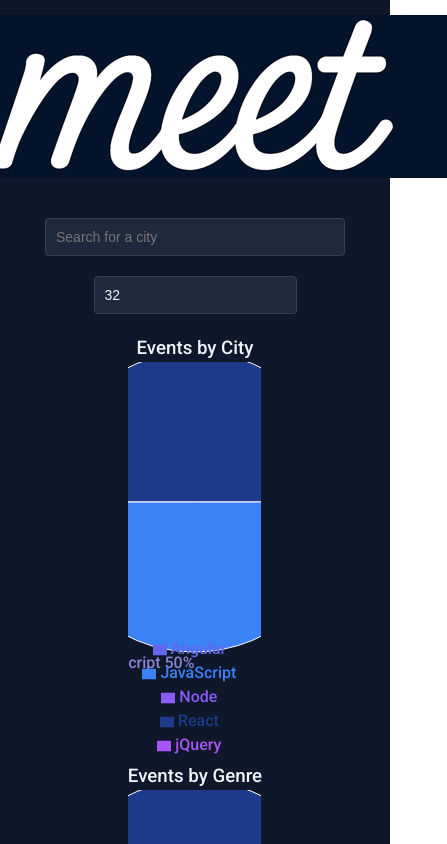
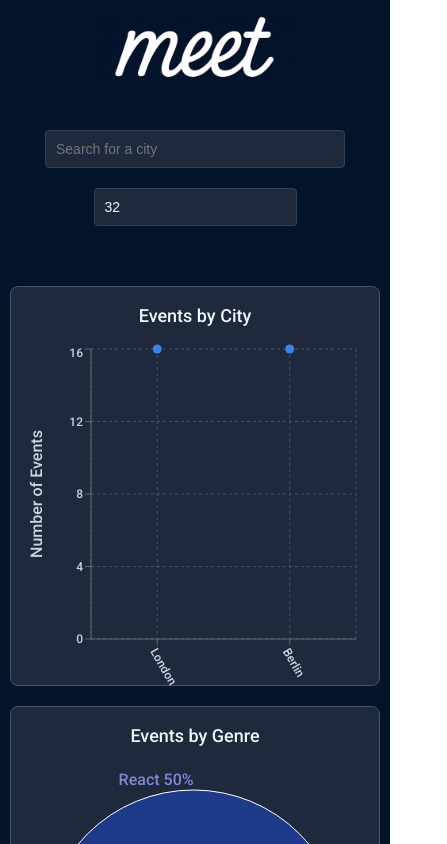
Before and after one commit to Jonnits/meet, a React (Vite) app: page / in a window 390 px wide. Shown: the top 844 px of the page, 447 px wide, since content can reach past the window. Built offline with nearby package versions, Linux system fonts and the light colour scheme; what atatus-spa would draw is missing.

Commit message:
Updated background color, fixed chart duplicate error

```diff
--- a/src/App.css
+++ b/src/App.css
@@ -8,7 +8,7 @@
 
 body {
   font-family: 'Roboto', -apple-system, BlinkMacSystemFont, 'Segoe UI', sans-serif;
-  background-color: #0f172a;
+  background-color: #03132A;
   color: #f1f5f9;
 }
 
@@ -28,6 +28,48 @@ body {
   flex-direction: column;
   align-items: center;
   gap: 30px;
+}
+
+.app-logo {
+  max-width: 200px;
+  height: auto;
+  margin-bottom: 10px;
+}
+
+.alerts-container {
+  width: 100%;
+  max-width: 600px;
+}
+
+.charts-container {
+  display: grid;
+  grid-template-columns: 1fr 1fr;
+  gap: 20px;
+  margin: 40px 0;
+  width: 100%;
+}
+
+.charts-container.mobile {
+  grid-template-columns: 1fr;
+}
+
+.chart-box {
+  width: 100%;
+  height: 450px;
+  background-color: #1e293b;
+  border: 1px solid #475569;
+  border-radius: 8px;
+  padding: 15px;
+  box-sizing: border-box;
+  display: flex;
+  flex-direction: column;
+}
+
+.chart-title {
+  color: #f1f5f9;
+  font-size: 18px;
+  margin-bottom: 15px;
+  font-weight: 500;
 }
 
 input[type="text"],
@@ -225,6 +267,10 @@ input[type="number"]:focus {
   .event {
     padding: 15px 15px 40px;
   }
+
+  .charts-container {
+    grid-template-columns: 1fr;
+  }
 }
 
 @media (max-width: 480px) {
@@ -243,4 +289,8 @@ input[type="number"]:focus {
     padding: 6px 10px;
     font-size: 11px;
   }
+
+  .chart-box {
+    height: 400px;
+  }
 }
--- a/src/components/CityEventsChart.jsx
+++ b/src/components/CityEventsChart.jsx
@@ -1,69 +1,59 @@
 import React, { useState, useEffect } from 'react';
-import { ResponsiveContainer, PieChart, Pie, Cell, Legend } from 'recharts';
+import { ResponsiveContainer, ScatterChart, Scatter, XAxis, YAxis, CartesianGrid, Tooltip } from 'recharts';
 
-const EventGenresChart = ({ events }) => {
+const CityEventsChart = ({ allLocations, events }) => {
   const [data, setData] = useState([]);
-
-  const genres = ['React', 'JavaScript', 'Node', 'jQuery', 'Angular'];
-
-  // Step 1: Add the colors array with 5 colors for each genre (blue/purple theme)
-  const colors = ['#1E3A8A', '#3B82F6', '#8B5CF6', '#A855F7', '#6366F1'];
 
   useEffect(() => {
     const getData = () => {
-      return genres.map(genre => {
-        const filteredEvents = events.filter(event => event.summary && event.summary.includes(genre));
-        return {
-          name: genre,
-          value: filteredEvents.length
-        };
+      return allLocations.map((location) => {
+        const count = events.filter((event) => event.location === location).length;
+        const city = location.split(/, | - /)[0];
+        return { city, count };
       });
     };
 
-    if (events && Array.isArray(events) && events.length > 0) {
+    if (allLocations && events && Array.isArray(allLocations) && Array.isArray(events)) {
       setData(getData());
     }
-  }, [events, events?.length]);
-
-  const renderCustomizedLabel = ({ cx, cy, midAngle, outerRadius, percent, index }) => {
-    const RADIAN = Math.PI / 180;
-    const radius = outerRadius;
-    const x = cx + radius * Math.cos(-midAngle * RADIAN) * 1.07;
-    const y = cy + radius * Math.sin(-midAngle * RADIAN) * 1.07;
-    return percent ? (
-      <text
-        x={x}
-        y={y}
-        fill="#8884d8"
-        textAnchor={x > cx ? 'start' : 'end'}
-        dominantBaseline="central"
-      >
-        {`${genres[index]} ${(percent * 100).toFixed(0)}%`}
-      </text>
-    ) : null;
-  };
+  }, [allLocations, events]);
 
   return (
     <ResponsiveContainer width="99%" height={400}>
-      <PieChart>
-        <Pie
+      <ScatterChart>
+        <CartesianGrid strokeDasharray="3 3" stroke="#475569" />
+        <XAxis
+          type="category"
+          dataKey="city"
+          name="City"
+          angle={60}
+          textAnchor="start"
+          height={100}
+          tick={{ fontSize: 12, fill: '#cbd5e1' }}
+        />
+        <YAxis
+          type="number"
+          dataKey="count"
+          name="Number of Events"
+          tick={{ fontSize: 12, fill: '#cbd5e1' }}
+          label={{ value: 'Number of Events', angle: -90, position: 'insideLeft', style: { textAnchor: 'middle', fill: '#cbd5e1' } }}
+        />
+        <Tooltip
+          cursor={{ strokeDasharray: '3 3' }}
+          contentStyle={{
+            backgroundColor: '#1e293b',
+            border: '1px solid #475569',
+            borderRadius: '4px',
+            color: '#f1f5f9'
+          }}
+        />
+        <Scatter
           data={data}
-          dataKey="value"
-          labelLine={false}
-          label={renderCustomizedLabel}
-          outerRadius={150}
-        >
-          {data.map((entry, index) => (
-            <Cell key={`cell-${index}`} fill={colors[index % colors.length]} />
-          ))}
-        </Pie>
-        <Legend
-          verticalAlign="bottom"
-          align="center"
+          fill="#3b82f6"
         />
-      </PieChart>
+      </ScatterChart>
     </ResponsiveContainer>
   );
 };
 
-export default EventGenresChart;
+export default CityEventsChart;
```
